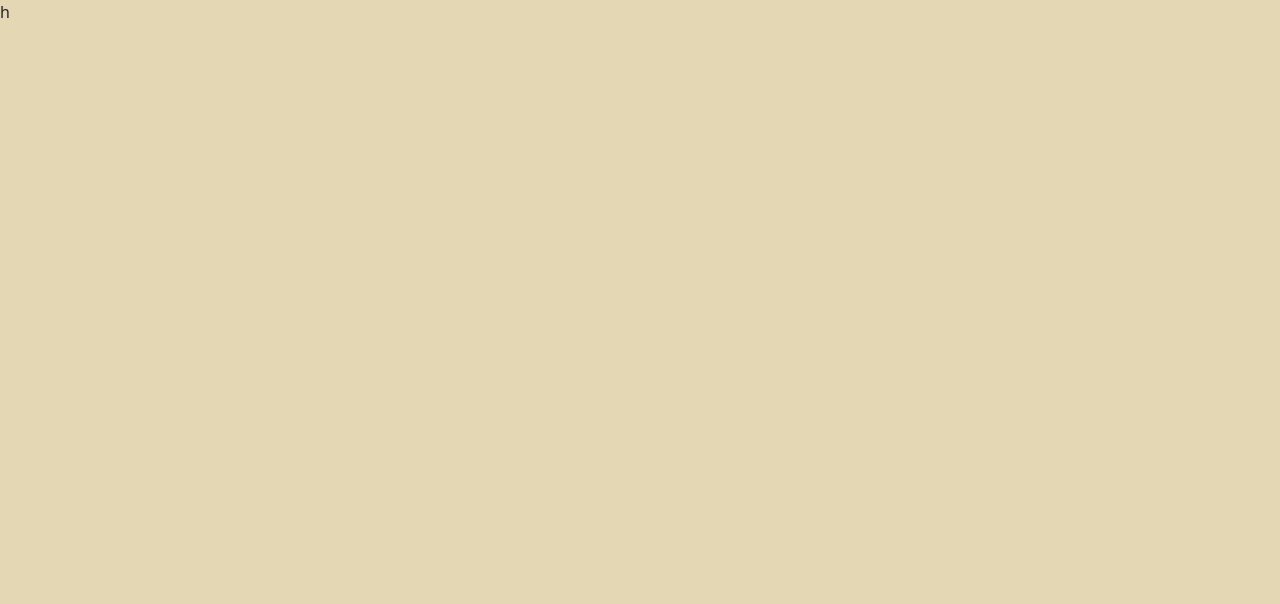
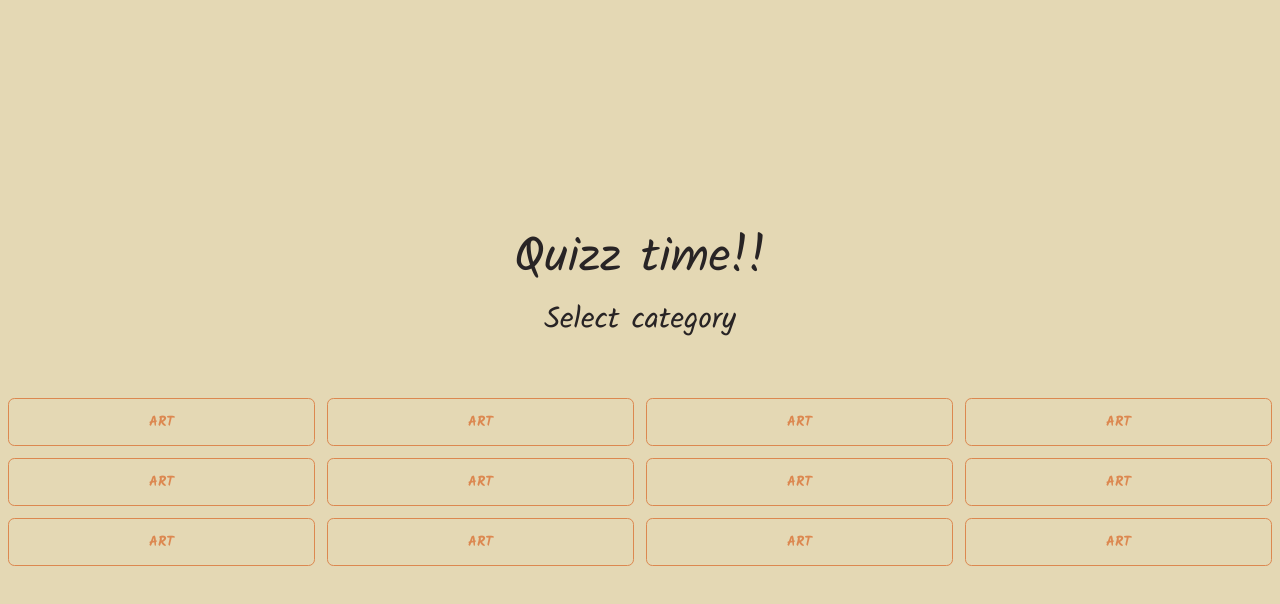
Before and after one commit to CalderonCodes/Quizz-App, a React (Vite) app: page / in a window 1280 px wide. Shown: the top 604 px of the page. Built offline with nearby package versions, Linux system fonts and the light colour scheme.

Commit message:
feat: add home screen :sparkles:

```diff
--- a/package.json
+++ b/package.json
@@ -10,8 +10,10 @@
     "preview": "vite preview"
   },
   "dependencies": {
+    "axios": "^1.6.1",
     "react": "^18.2.0",
-    "react-dom": "^18.2.0"
+    "react-dom": "^18.2.0",
+    "react-router-dom": "^6.18.0"
   },
   "devDependencies": {
     "@types/react": "^18.2.15",
--- a/src/App.jsx
+++ b/src/App.jsx
@@ -1,9 +1,16 @@
+import Home from "./Pages/Home/Home"
+
+import { BrowserRouter, Route, Routes } from "react-router-dom"
 
 function App() {
   return (
-    <>
-    <h1 className="w-screen h-screen">h</h1>
-    </>
+    <BrowserRouter>
+    <Routes>
+        <Route path="/" Component={Home} />
+
+      </Routes>
+
+    </BrowserRouter>
   )
 }
 
--- /dev/null
+++ b/src/Components/Button/CatButton.jsx
@@ -0,0 +1,10 @@
+import React from 'react'
+
+function CatButton({category}) {
+  return (
+
+<button className="btn btn-outline btn-accent">Art</button>
+  )
+}
+
+export default CatButton
--- /dev/null
+++ b/src/Pages/Home/Home.jsx
@@ -0,0 +1,27 @@
+import React from "react";
+import CatButton from "../../Components/Button/CatButton";
+
+function Home() {
+  return (
+    <div className="h-screen flex font-Kalam flex-col justify-center items-center">
+      <h1 className="text-bold text-5xl">Quizz time!! </h1>
+      <h2 className="text-bold text-3xl m-5">Select category </h2>
+      <div className="grid grid-cols-4 mt-10 w-full px-2 gap-3 ">
+        <CatButton />
+        <CatButton />
+        <CatButton />
+        <CatButton />
+        <CatButton />
+        <CatButton />
+        <CatButton />
+        <CatButton />
+        <CatButton />
+        <CatButton />
+        <CatButton />
+        <CatButton />
+      </div>
+    </div>
+  );
+}
+
+export default Home;
--- a/src/index.css
+++ b/src/index.css
@@ -1,3 +1,4 @@
+@import url('https://fonts.googleapis.com/css2?family=Kalam:wght@300;400;700&display=swap');
 @tailwind base;
 @tailwind components;
 @tailwind utilities;
--- a/tailwind.config.js
+++ b/tailwind.config.js
@@ -5,6 +5,9 @@ export default {
   ],
   theme: {
     extend: {},
+    fontFamily: {
+      Kalam: ['Kalam', 'cursive'],
+    }
   },
   plugins: [require("daisyui")],
   daisyui: {
```
Also changed, not shown: 1 other file (tests, documents, lock files or other folders).
